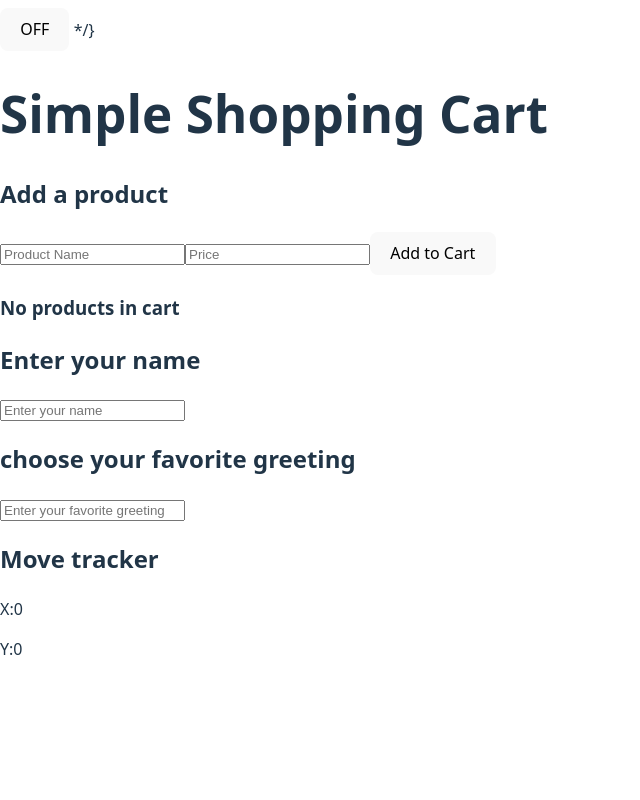
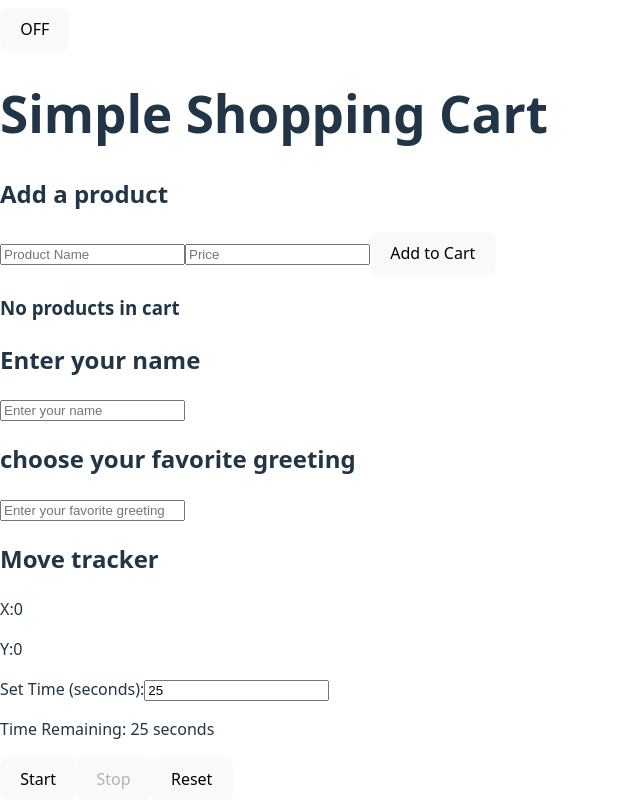
Before and after one commit to Ahmedkaafi7/React-Course, a React (Vite) app: page / in a window 1280 px wide. Shown: the part 433-1233 px from the top of the page, without its empty margins (0-640 px from the left). Before the commit the page ends 1110 px from the top, so only its background shows below. Built offline with nearby package versions, Linux system fonts and the light colour scheme.

Commit message:
cutTimerEx8

```diff
--- a/src/App.jsx
+++ b/src/App.jsx
@@ -6,6 +6,8 @@ import Toggle from "./ToggleEx4";
 import ShoppingCart from "./ShoppingCart";
 import UseffEx6 from "./UseffEx6";
 import MouseTrack from "./MouseTrack7";
+import CutdownTimer from "./CutdownTimer8";
+
 
 
 function App() {
@@ -35,13 +37,14 @@ function App() {
          email =  "warsame@gmail.com"/>
 
     {/* Exrcise 5 */}
-    < Toggle /> */}
+    < Toggle />
 
     {/* Exercise 6 */}
     < ShoppingCart />
 
     < UseffEx6 />
     < MouseTrack/>
+    < CutdownTimer />
      </>
 
   )
--- /dev/null
+++ b/src/CutdownTimer8.jsx
@@ -0,0 +1,44 @@
+import { useState, useEffect } from "react";
+const CutdownTimer = () => {
+    const [time, setTime] = useState(25)
+    const [isActive, setIsActive]= useState(false)
+    useEffect( () => {
+        let interval =  null;
+        if(isActive && time >0) {
+          interval = setInterval(() => {
+            setTime((prev)=> prev -1)
+          },1000)
+        }else if (!isActive && time !== 0 ){
+            clearInterval(interval)
+        }
+        return () => clearInterval(interval)
+
+    },[isActive,time]);
+    const handleStart = () => {
+        setIsActive(true)
+    }
+
+    const handleStop = () => {
+        setIsActive(false)
+    }
+    const handleReset = () => {
+         setIsActive(false)
+         setTime(25)
+    }
+
+    return (
+        <div>
+             <p>Set Time (seconds):
+                <input type="number" min="0" value={time} onChange={(e) => setTime(parseInt(e.target.value))}
+                 /></p>
+            <p>Time Remaining: {time} seconds</p>
+            <button onClick={handleStart} disabled={isActive}>Start</button>
+            <button onClick={handleStop} disabled={!isActive}>Stop</button>
+            <button onClick={handleReset} disabled={time === 0}>Reset</button>
+
+        </div>
+    )
+}
+
+
+export default CutdownTimer;
```
